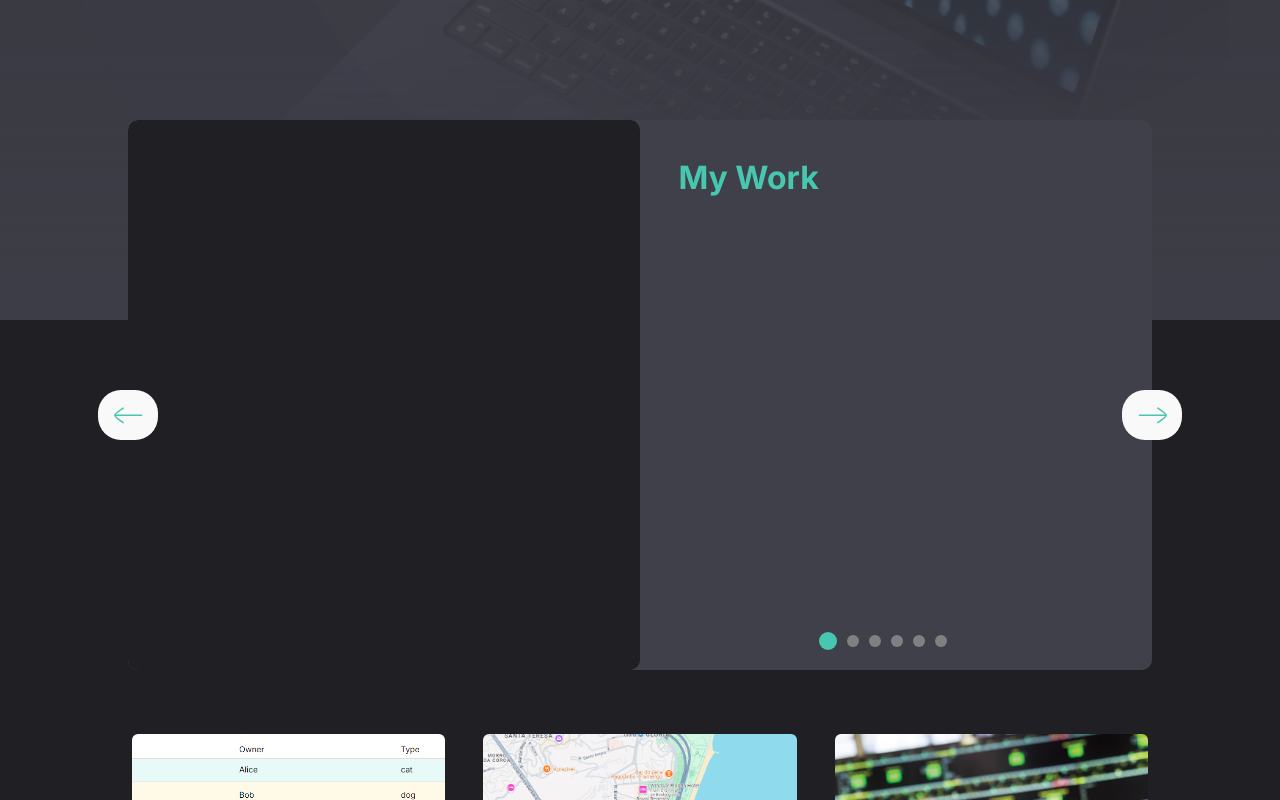
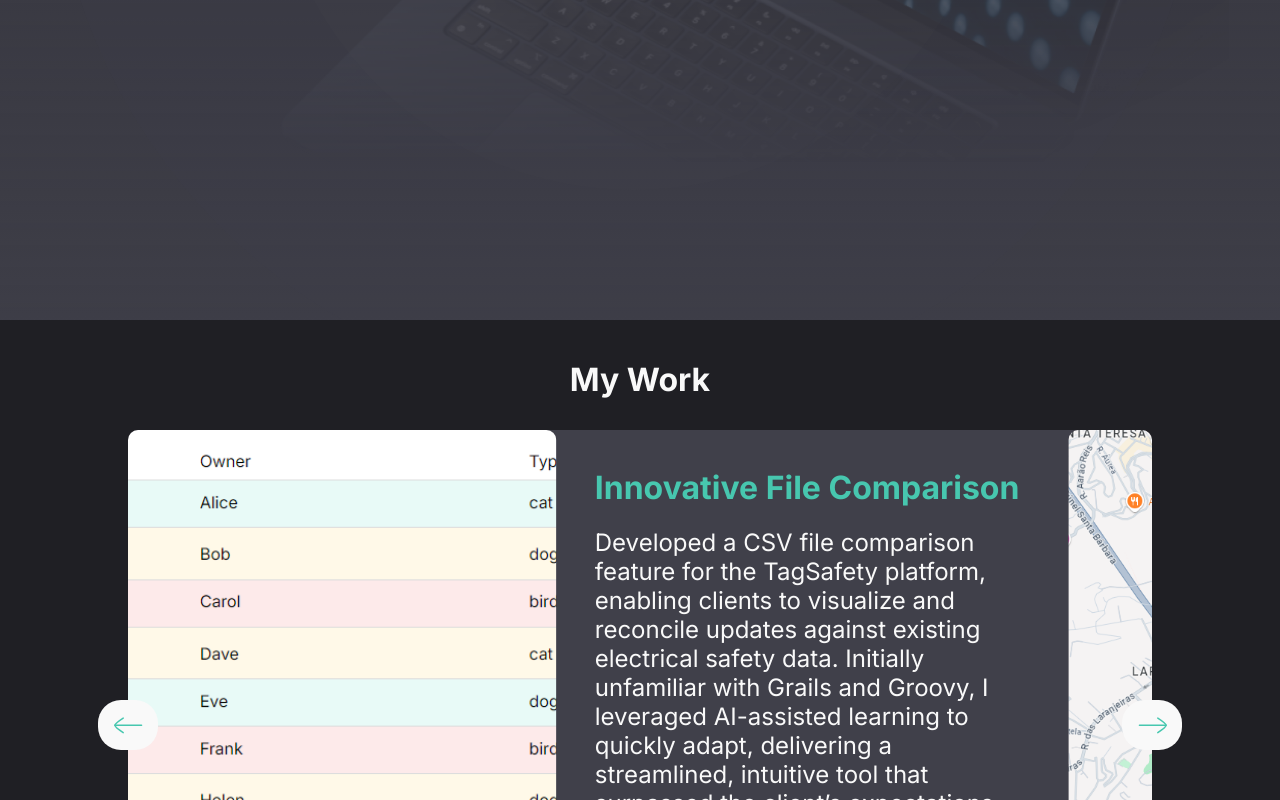
Before and after one commit to bruno7317/mural, an Angular app: page / in a window 1280 px wide. Shown: the part 680-1480 px from the top of the page. Built offline with nearby package versions, Linux system fonts and the light colour scheme.

Commit message:
New carousel

```diff
--- a/src/app/components/carousel/carousel.component.css
+++ b/src/app/components/carousel/carousel.component.css
@@ -2,11 +2,15 @@
   display: flex;
   align-items: center;
   justify-content: center;
-  margin-top: -200px;
   height: 550px;
   margin-bottom: 40px;
   position: relative;
   overflow: hidden;
+}
+
+.carousel-title {
+  text-align: center;
+  margin: 40px 0 30px;
 }
 
 .carousel-slides {
--- a/src/app/components/carousel/carousel.component.html
+++ b/src/app/components/carousel/carousel.component.html
@@ -1,4 +1,5 @@
-<div id="home" class="carousel-container">
+<h2 id="home" class="h2-bold carousel-title">My Work</h2>
+<div class="carousel-container">
   <button class="nav-button left" (click)="previousSlide()">
     <svg xmlns="http://www.w3.org/2000/svg" width="41" height="36" viewBox="0 0 41 36" fill="none">
       <path d="M6.87588 18.3665L33.5425 18.3665" stroke="#47C7AF" stroke-width="1.5" stroke-linecap="round" stroke-linejoin="round"/>
--- a/src/app/components/carousel/carousel.component.ts
+++ b/src/app/components/carousel/carousel.component.ts
@@ -7,9 +7,10 @@ import { Router } from '@angular/router';
   templateUrl: './carousel.component.html',
   styleUrls: ['./carousel.component.css'],
 })
-export class CarouselComponent implements OnInit {
+export class CarouselComponent implements OnInit, OnDestroy {
   projects: Project[] = [];
   currentSlide = 0;
+  intervalId: any;
 
   private touchStartX: number = 0;
   private touchEndX: number = 0;
@@ -19,17 +20,41 @@ export class CarouselComponent implements OnInit {
 
   ngOnInit(): void {
     this.projects = this.projectService.getProjects();
+    this.startAutoSlide();
+  }
+
+  ngOnDestroy(): void {
+    this.clearAutoSlide();
+  }
+
+  startAutoSlide(): void {
+    this.clearAutoSlide();
+    this.intervalId = setInterval(() => {
+      this.nextSlide();
+    }, 5000);
+  }
+
+  clearAutoSlide(): void {
+    if (this.intervalId) {
+      clearInterval(this.intervalId);
+    }
+  }
+
+  resetTimer(): void {
+    this.startAutoSlide();
   }
 
   previousSlide(): void {
     this.currentSlide =
       this.currentSlide === 0 ? this.projects.length - 1 : this.currentSlide - 1;
+    this.resetTimer();
     this.updateSlidePosition();
   }
 
   nextSlide(): void {
     this.currentSlide =
       this.currentSlide === this.projects.length - 1 ? 0 : this.currentSlide + 1;
+    this.resetTimer();
     this.updateSlidePosition();
   }
 
--- a/src/app/home/home.component.css
+++ b/src/app/home/home.component.css
@@ -90,7 +90,7 @@
   position: relative;
   z-index: 2;
   background: var(--cinza-600);
-  height: 800px;
+  height: auto;
 }
 
 @media (max-width: 768px) {
@@ -145,8 +145,4 @@
   .intro__pitch {
     width: auto;
   }
-
-  .home__background {
-    height: auto;
-  }
 }
--- a/src/app/services/project.service.ts
+++ b/src/app/services/project.service.ts
@@ -35,17 +35,6 @@ export interface Project {
 })
 export class ProjectService {
   private projects: Project[] = [
-    {
-      id: '',
-      title: 'My Work',
-      imageUrl: 'assets/images/my-work.png',
-      detailImageUrl: '',
-      description: '',
-      objective: '',
-      challenges: '',
-      results: '',
-      tags: []
-    },
     {
       id: 'project-4',
       title: 'Innovative File Comparison',
```
